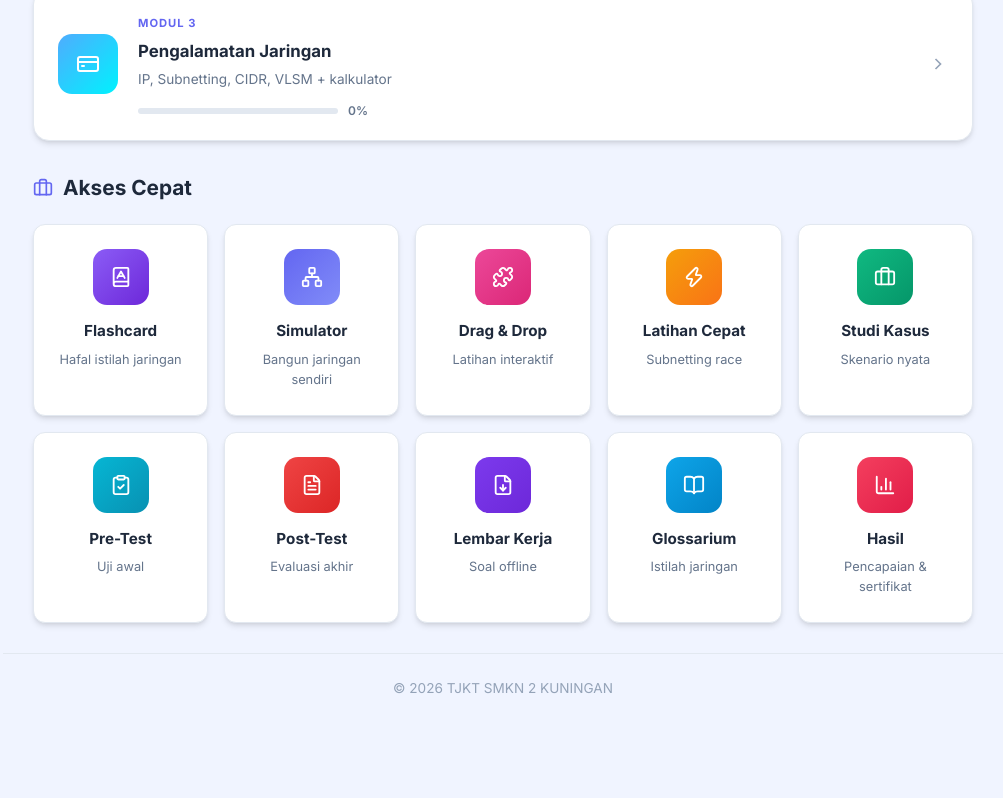
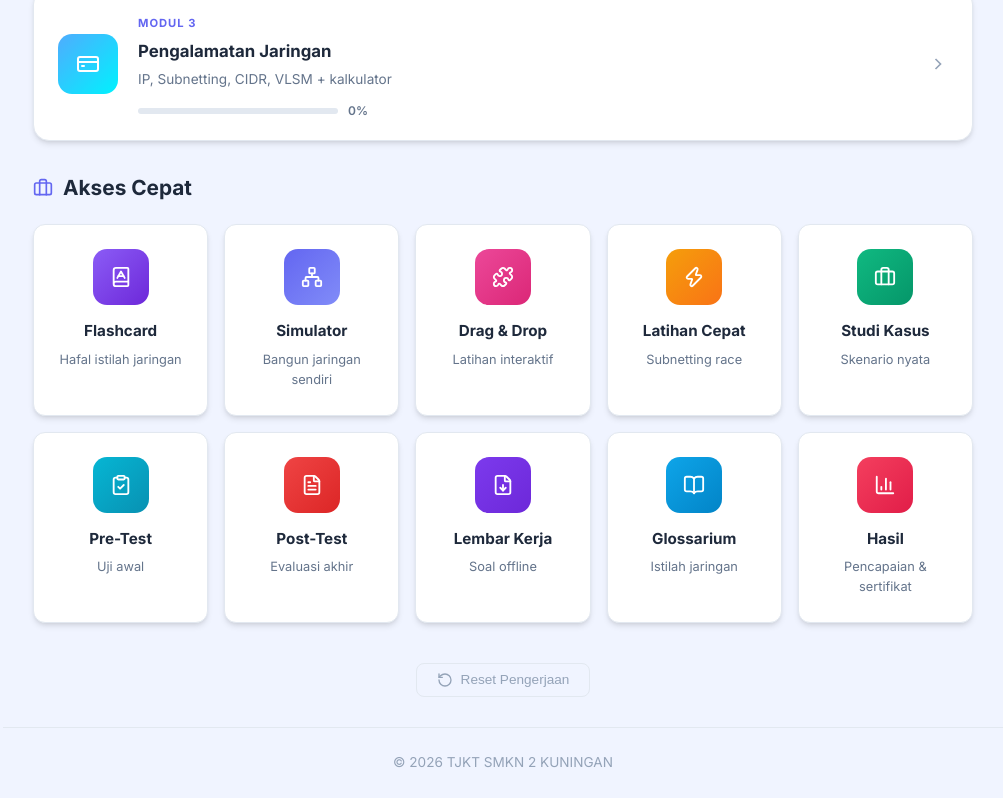
Before and after one commit to mulyadi66/media-pembelajaran-jarkom, a React (Vite) app: page /mpk1 in a window 1280 px wide. Shown: the part 1122-1920 px from the top of the page, without its empty margins (277-1280 px from the left). Before the commit the page ends 1846 px from the top, so only its background shows below. Built offline with nearby package versions, Linux system fonts and the light colour scheme.

Commit message:
feat: tambah tombol Reset Pengerjaan di Dashboard MPK 1

```diff
--- a/src/App.css
+++ b/src/App.css
@@ -671,6 +671,14 @@ a { text-decoration: none; color: inherit; }
 .result-detail .detail-label { font-size: 0.8rem; color: var(--text-light); margin-top: 4px; }
 
 /* ========== FOOTER ========== */
+.reset-btn {
+  background: transparent; border: 1px solid var(--border);
+  color: var(--text-lighter); padding: 8px 20px; border-radius: 8px;
+  cursor: pointer; font-size: 0.85rem; display: inline-flex; align-items: center; gap: 8px;
+  transition: all 0.2s;
+}
+.reset-btn:hover { border-color: #ef4444; color: #ef4444; background: rgba(239,68,68,0.08); }
+
 .footer {
   text-align: center; padding: 24px 30px;
   color: var(--text-lighter); font-size: 0.85rem; border-top: 1px solid var(--border);
@@ -902,7 +910,7 @@ a { text-decoration: none; color: inherit; }
 /* ========== PRINT STYLES ========== */
 @media print {
   .sidebar, .topbar, .mobile-menu-btn, .sidebar-overlay,
-  .btn, .quiz-nav, .simulator-toolbar, .footer { display: none !important; }
+  .btn, .quiz-nav, .simulator-toolbar, .reset-btn, .footer { display: none !important; }
 
   .app-layout { display: block; }
   .main-content { margin-left: 0 !important; padding: 0; }
--- a/src/pages/Dashboard.jsx
+++ b/src/pages/Dashboard.jsx
@@ -1,10 +1,10 @@
 import { Link } from 'react-router-dom';
 import { useApp } from '../context/AppContext';
 import { checkBadges } from '../data/badges';
-import { Server, Projector, CreditCard, BookOpen, Trophy, Network, Monitor, Puzzle, Award, BookA, Zap, FileDown, BarChart3, Briefcase, ClipboardCheck, FileText } from 'lucide-react';
+import { Server, Projector, CreditCard, BookOpen, Trophy, Network, Monitor, Puzzle, Award, BookA, Zap, FileDown, BarChart3, Briefcase, ClipboardCheck, FileText, RotateCcw } from 'lucide-react';
 
 export default function Dashboard() {
-  const { modulesRead, scores } = useApp();
+  const { modulesRead, scores, resetAll } = useApp();
   const earnedBadges = checkBadges(scores, modulesRead);
 
   const modules = [
@@ -125,6 +125,12 @@ export default function Dashboard() {
         </section>
       )}
 
+      <section className="section-block" style={{textAlign:'center', marginTop:40}}>
+        <button className="reset-btn" onClick={() => { if (confirm('Yakin ingin mereset semua pengerjaan? Data akan hilang permanen.')) { resetAll(); } }}>
+          <RotateCcw size={16} /> Reset Pengerjaan
+        </button>
+      </section>
+
       <footer className="footer"><p>&copy; 2026 TJKT SMKN 2 KUNINGAN</p></footer>
     </>
   );
```
